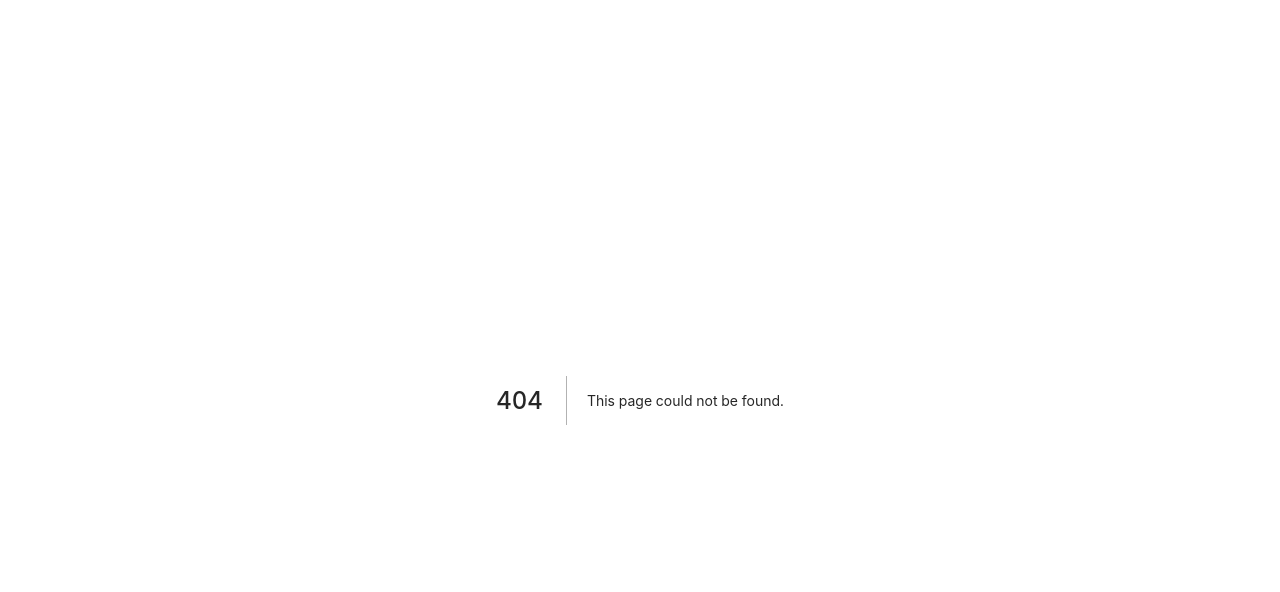
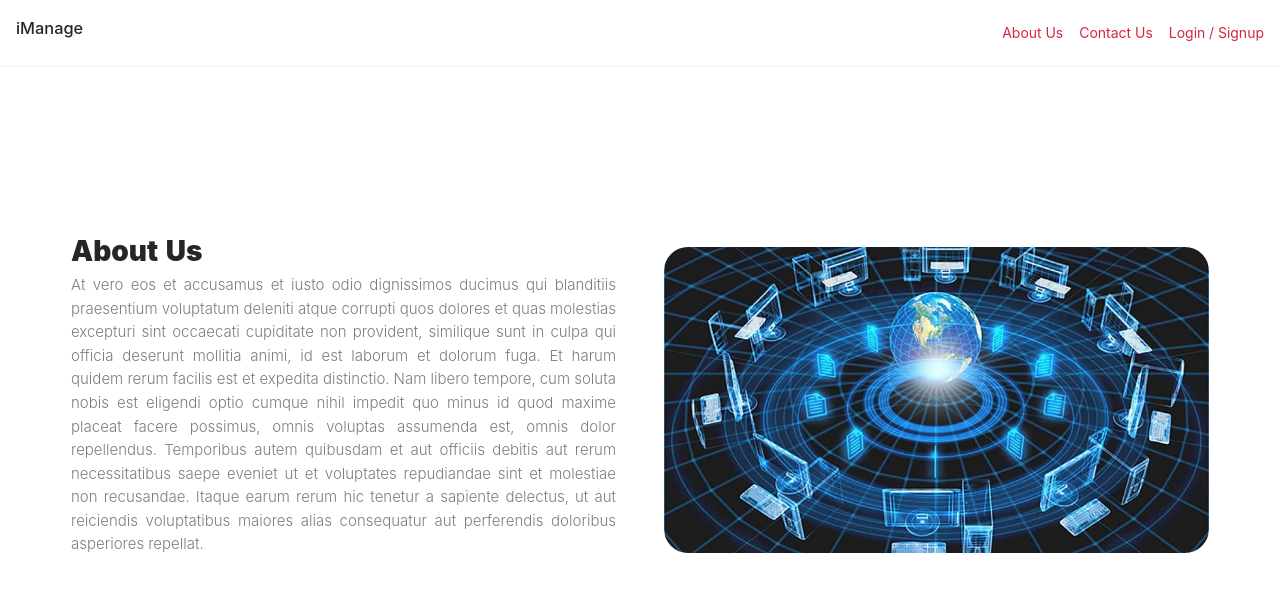
Before and after one commit to rishii1909/iManage-web-client-facing-app, a Next.js app: page /about-us in a window 1280 px wide. Before the commit this address had no page. Shown: the top 592 px of the page. Built offline with nearby package versions, Linux system fonts and the light colour scheme.

Commit message:
about us page

```diff
--- /dev/null
+++ b/pages/about-us.js
@@ -0,0 +1,70 @@
+import UnauthorizedLayer from "../components/UnauthorizedLayer";
+
+const AboutPage = () => {
+  return (
+    <UnauthorizedLayer>
+      <div
+        style={{
+          height: "100%",
+          display: "flex",
+          alignItems: "center",
+          gridGap: "48px",
+          justifyContent: "center",
+          padding: "32px",
+          flexWrap: "wrap",
+        }}
+      >
+        <div
+          style={{
+            width: "100%",
+            maxWidth: "545px",
+          }}
+        >
+          <h1
+            style={{
+              fontWeight: "900",
+              margin: "0px",
+            }}
+          >
+            About Us
+          </h1>
+
+          <p
+            style={{
+              fontWeight: "300",
+              fontSize: "15px",
+              opacity: "0.6",
+              width: "100%",
+              textAlign: "justify",
+            }}
+          >
+            At vero eos et accusamus et iusto odio dignissimos ducimus qui
+            blanditiis praesentium voluptatum deleniti atque corrupti quos
+            dolores et quas molestias excepturi sint occaecati cupiditate non
+            provident, similique sunt in culpa qui officia deserunt mollitia
+            animi, id est laborum et dolorum fuga. Et harum quidem rerum facilis
+            est et expedita distinctio. Nam libero tempore, cum soluta nobis est
+            eligendi optio cumque nihil impedit quo minus id quod maxime placeat
+            facere possimus, omnis voluptas assumenda est, omnis dolor
+            repellendus. Temporibus autem quibusdam et aut officiis debitis aut
+            rerum necessitatibus saepe eveniet ut et voluptates repudiandae sint
+            et molestiae non recusandae. Itaque earum rerum hic tenetur a
+            sapiente delectus, ut aut reiciendis voluptatibus maiores alias
+            consequatur aut perferendis doloribus asperiores repellat.
+          </p>
+        </div>
+
+        <img
+          style={{
+            borderRadius: "24px",
+            width: "100%",
+            maxWidth: "545px",
+          }}
+          src={"/assets/about-us.jpg"}
+        />
+      </div>
+    </UnauthorizedLayer>
+  );
+};
+
+export default AboutPage;
```
